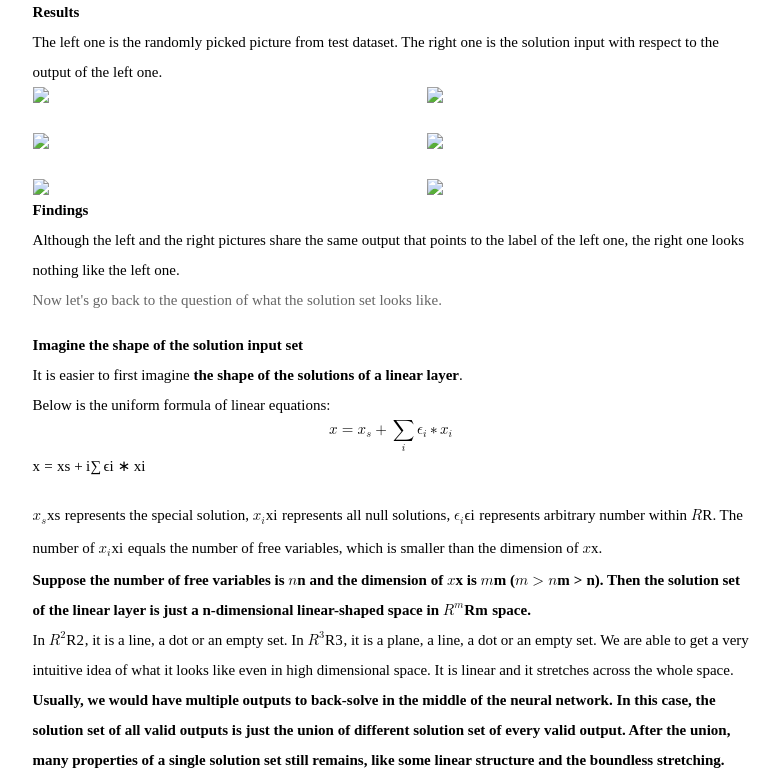
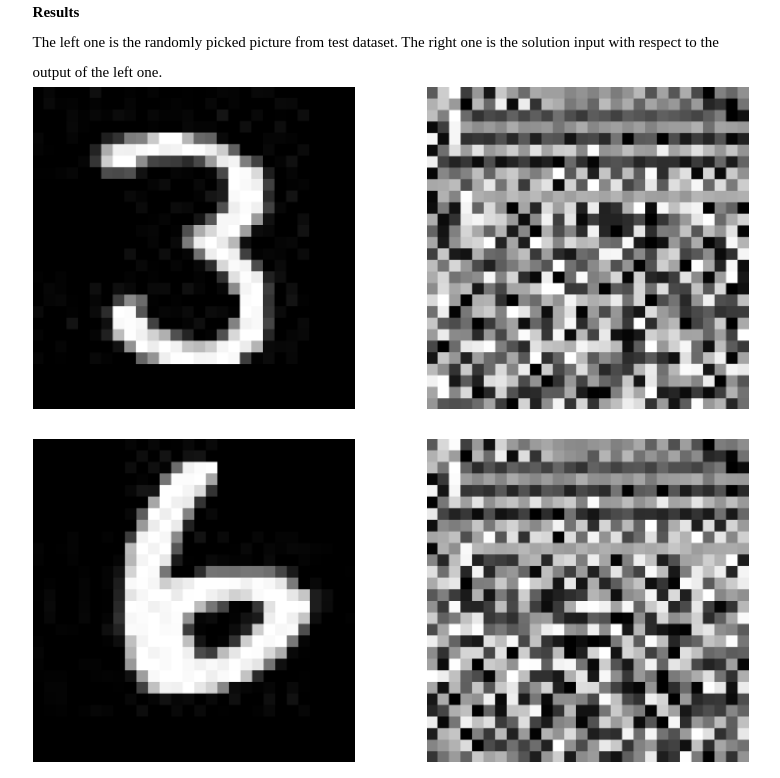
Before and after one commit to scottyaohk/hexo_blog, a plain HTML site: page 2023/09/24/2023-09-24/index.html in a window 1280 px wide. Shown: the part 3118-3896 px from the top of the page, without its empty margins (249-1029 px from the left). Drawn offline with Linux system fonts and the light colour scheme; a web font is replaced by a local one.

Commit message:
Site updated: 2023-09-24 16:46:33

```diff
--- a/2023/09/24/2023-09-24/index.html
+++ b/2023/09/24/2023-09-24/index.html
@@ -163,22 +163,22 @@
 <li>The left one is the randomly picked picture from test dataset. The right one is the solution input with respect to the output of the left one.</li>
 <li>
 <div style="display: flex; justify-content: space-between;">
-  <img src="pics/3.png" width="45%">
-  <img src="pics/3s.png" width="45%">
+  <img src="3.png" width="45%">
+  <img src="3s.png" width="45%">
   </div>
   <br>
 </li>
 <li>
 <div style="display: flex; justify-content: space-between;">
-  <img src="pics/6.png" width="45%">
-  <img src="pics/6s.png" width="45%">
+  <img src="6.png" width="45%">
+  <img src="6s.png" width="45%">
   </div>
   <br>
 </li>
 <li>
 <div style="display: flex; justify-content: space-between;">
-  <img src="pics/9.png" width="45%">
-  <img src="pics/9s.png" width="45%">
+  <img src="9.png" width="45%">
+  <img src="9s.png" width="45%">
   </div>
 </li>
 </ul>
@@ -230,8 +230,8 @@
 </li>
 </ul>
 <div style="display: flex; justify-content: space-between;">
-<img src="pics/elephants.jpg" width="100%" style="margin: 20px">
-<img src="pics/koala_from_elephant.jpg" width="100%" style="margin: 20px">
+<img src="elephants.jpg" width="100%" style="margin: 20px">
+<img src="koala_from_elephant.jpg" width="100%" style="margin: 20px">
 </div>
 <div style="display: flex; justify-content: space-between;">
 <p>elephant, according to VGG16 pretrained on Imagenet</p>
@@ -239,8 +239,8 @@
 </div>
 <br>
 <div style="display: flex; justify-content: space-between;">
-<img src="pics/koala_from_elephant_minus.jpg" width="100%" style="margin: 20px">
-<img src="pics/koala_from_elephant_minus_10times.jpg" width="100%" style="margin: 20px">
+<img src="koala_from_elephant_minus.jpg" width="100%" style="margin: 20px">
+<img src="koala_from_elephant_minus_10times.jpg" width="100%" style="margin: 20px">
 </div>
 <div style="display: flex; justify-content: space-between;">
 <p>the difference between the above two pictures</p>
```
